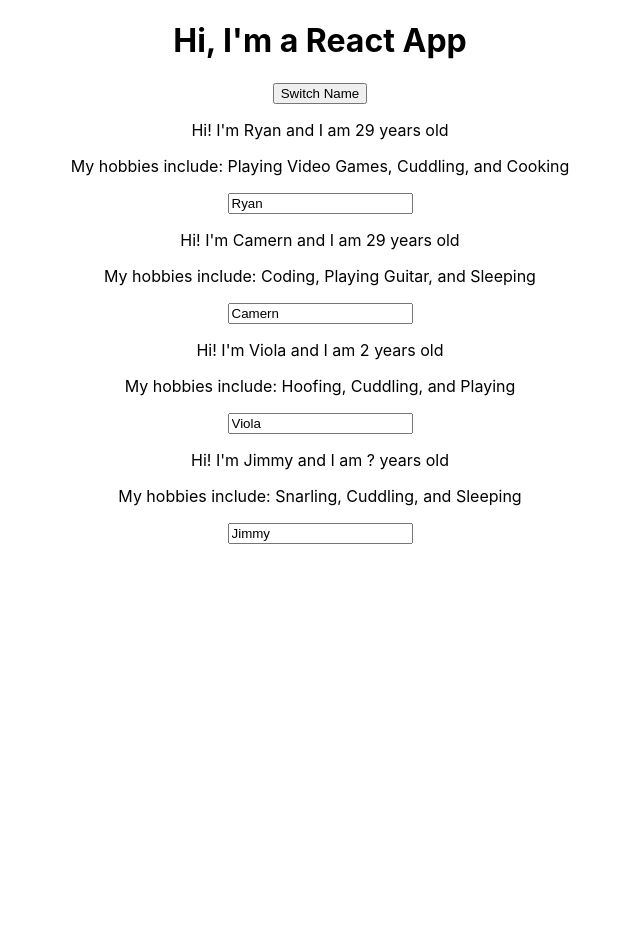
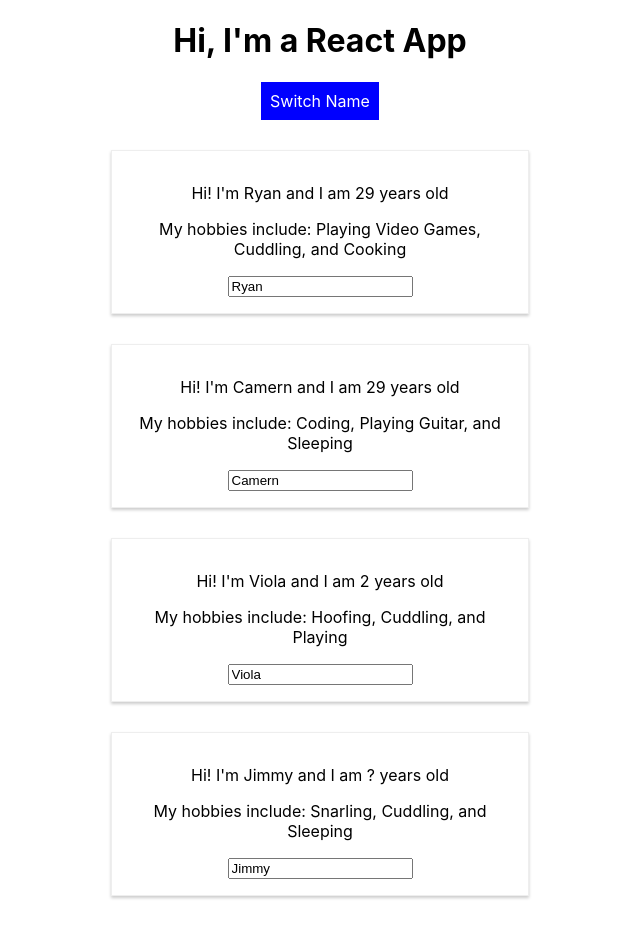
Before and after one commit to ryanaanderson0/Udemy, a React (Create React App) app: page / in a window 1280 px wide. Shown: the whole page, without its empty margins (320-960 px from the left). Before the commit the page ends 800 px from the top, so only its background shows below. Built offline with nearby package versions, Linux system fonts and the light colour scheme.

Commit message:
Lecture 47-48, added Styles with style sheets and inline styles

```diff
--- a/src/App.js
+++ b/src/App.js
@@ -33,16 +33,30 @@
         } )
     }
 
+    render () {
+        const style = {
+            backgroundColor: 'blue',
+            font: 'inherit',
+            border: '1px solid blue',
+            padding: '8px',
+            color: 'white',
+            cursor: 'pointer'
+        };
+
+
     // only works in classes
-    render() {
+
         return(
         <div className="App">
             <h1>Hi, I'm a React App</h1>
-            <button onClick={this.switchNameHandler}> Switch Name</button>
+            <button
+                onClick={this.switchNameHandler}
+                style={style}> Switch Name</button>
             <Person
                 name={this.state.persons[0].name}
                 age={this.state.persons[0].age}
-                click={this.switchNameHandler}>  My hobbies include: Playing Video Games, Cuddling, and Cooking </Person>
+                click={this.switchNameHandler}
+                changed={this.nameChangeHandler}>  My hobbies include: Playing Video Games, Cuddling, and Cooking </Person>
             <Person
                 name={this.state.persons[1].name}
                 age={this.state.persons[1].age} >  My hobbies include: Coding, Playing Guitar, and Sleeping </Person>
--- /dev/null
+++ b/src/Person/Person.css
@@ -0,0 +1,8 @@
+.Person {
+    width: 30%;
+    margin: 30px auto;
+    border: 1px solid #eee;
+    box-shadow: 0 2px 3px #ccc;
+    padding: 16px;
+    text-align: center;
+}
--- a/src/Person/Person.js
+++ b/src/Person/Person.js
@@ -1,8 +1,9 @@
 import React from 'react';
+import './Person.css'
 
 const person = (props) => {
     return (
-        <div>
+        <div className="Person">
            <p onClick={props.click}> Hi! I'm {props.name} and I am {props.age} years old </p>
            <p> {props.children} </p>
            <input type="text" onChange={props.changed} value={props.name} />
```
